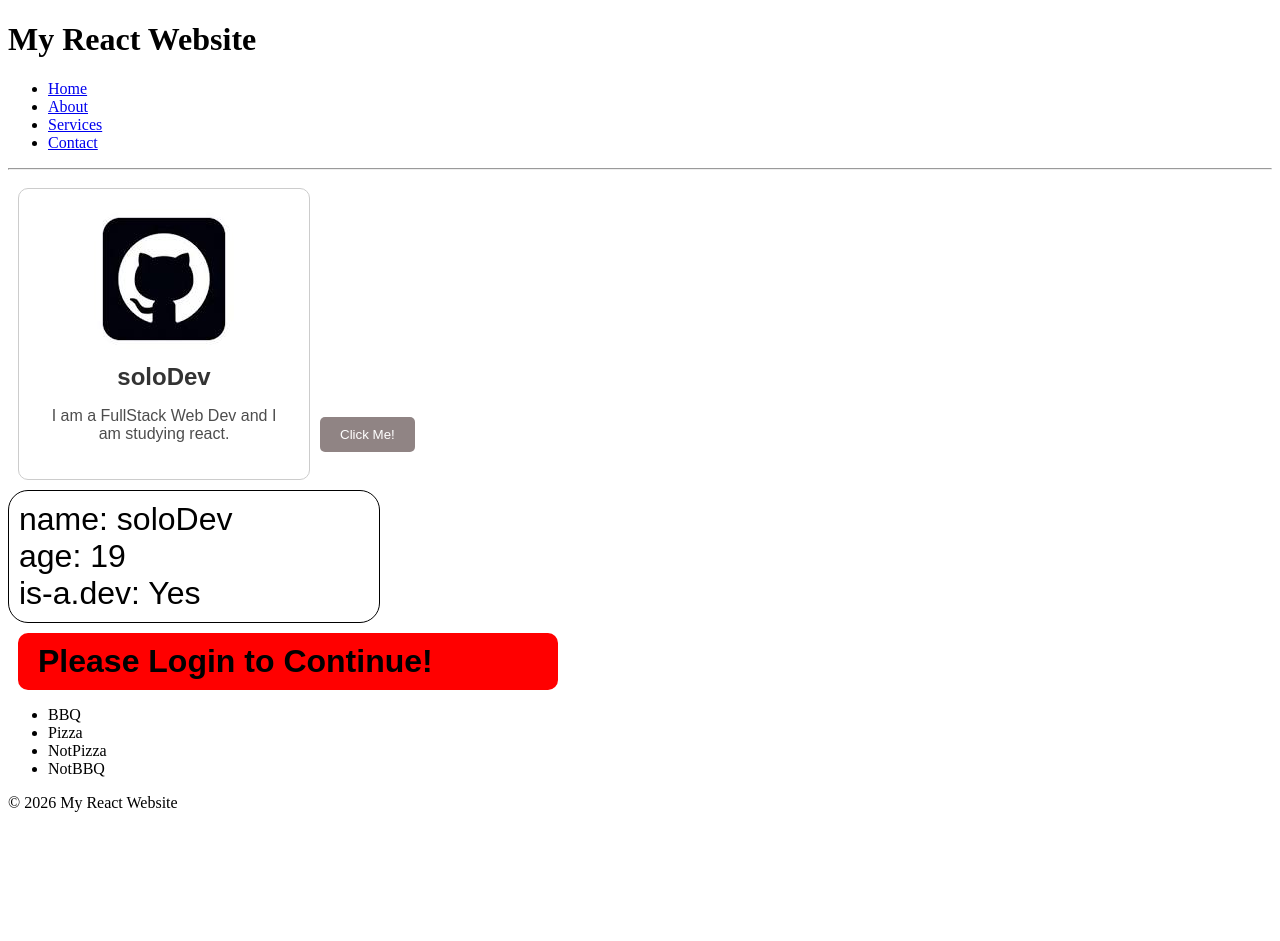
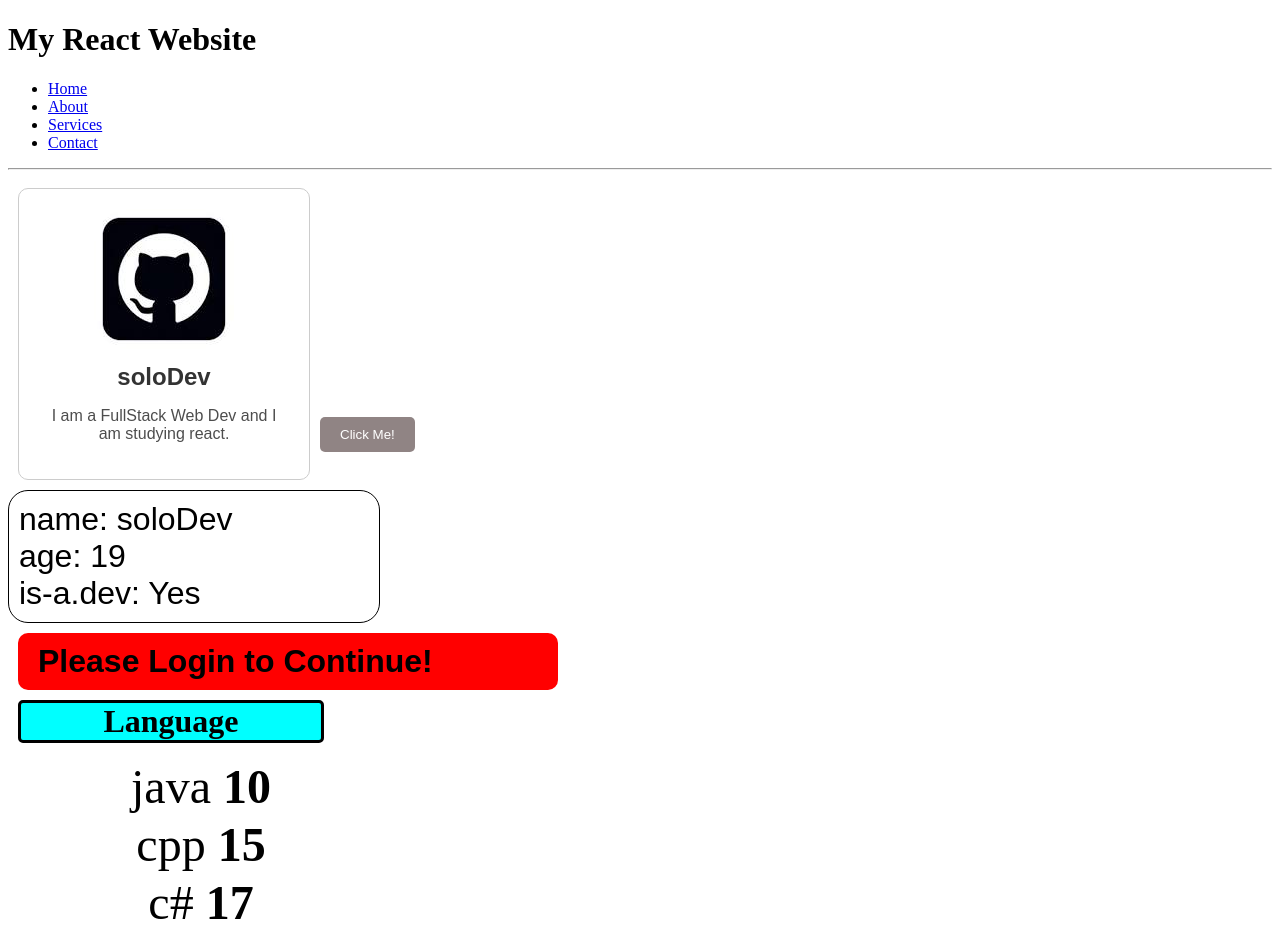
Before and after one commit to comsolodev-1/Learn-React, a React (Vite) app in the folder my-react-app/: page / in a window 1280 px wide. Shown: the top 941 px of the page. Before the commit the page ends 828 px from the top, so only its background shows below. Built offline with nearby package versions, Linux system fonts and the light colour scheme.

Commit message:
added List.jsx

```diff
--- a/my-react-app/src/App.jsx
+++ b/my-react-app/src/App.jsx
@@ -1,3 +1,4 @@
+import List from './List.jsx'
 import UserGreeting from './UserGreeting.jsx'
 import Student from './Student.jsx'
 import Button from './Button.jsx'
@@ -5,8 +6,17 @@ import Card from './Card.jsx'
 import Food from './Food.jsx'
 import Footer from './Footer.jsx'
 import Header from './Header.jsx'
+import { version } from 'react'
 
 function App() {
+
+  const items =[{id: 1, name: "java", version: 10},
+                {id: 2, name: "cpp", version: 15},
+                {id: 3, name: "c#", version: 17},
+                {id: 4, name: "php", version: 8},
+                {id: 5, name: "python", version: 3}
+  ];
+
   return(
     <>
     <Header/>
@@ -14,6 +24,7 @@ function App() {
     <Button/>
     <Student name="soloDev" age={19} isDev={true}/>
     <UserGreeting  username="UserHacker" isLoggedIn={false}/>
+    <List obj={items} objName="Language"/>
     <Food/>
     <Footer/>
     </>
--- /dev/null
+++ b/my-react-app/src/List.jsx
@@ -0,0 +1,19 @@
+function List(props){
+    const itemObj = props.obj;
+    const title = props.objName;
+
+    const mappedobj = itemObj.map(item => <li key={item.id}>{item.name} <strong>{item.version}</strong></li>);
+
+    const filteredObj = itemObj.filter(item => item.version > 10).map(item => <li key={item.id}>{item.name} <strong>{item.version}</strong></li>);
+
+    return(
+        <>
+            <h3 className="list-category">{title}</h3>
+            <ol className="list-items">{mappedobj}</ol>
+
+            <h3 className="list-category">filtered {title}</h3>
+            <ol className="list-items">{filteredObj}</ol>
+        </>
+    );
+}
+export default List
--- a/my-react-app/src/index.css
+++ b/my-react-app/src/index.css
@@ -68,3 +68,29 @@
     border-radius: 10px;
     max-width: 500px;
 }
+
+.list-category{
+    font-size: 2em;
+    font-weight: bold;
+    color:black;
+    text-align: center;
+    margin: 10px;
+    border: 3px solid;
+    border-radius: 5px;
+    background-color: aqua;
+    max-width: 300px;
+}
+
+.list-items li{
+    font-size: 1.5em;
+    list-style: none;
+    color:black;
+    text-align: center;
+    margin: 3px;
+    max-width: 300px;
+}
+
+.list-items li{
+    font-size: 3em;
+    cursor: grab;
+}
```
